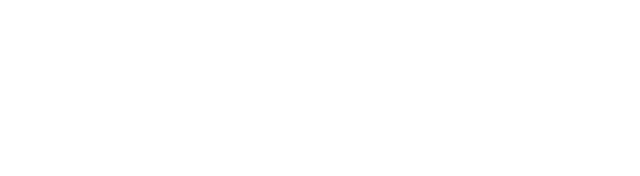
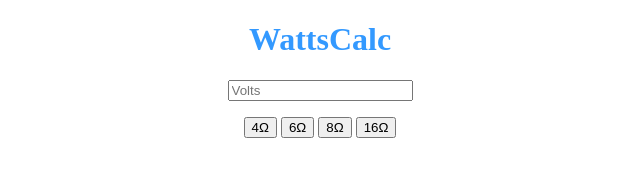
Before and after one commit to 97pedros/ampcalc, a plain HTML site: page code/html/index.html in a window 1280 px wide. Shown: the whole page, without its empty margins (320-960 px from the left). Drawn offline with Linux system fonts and the light colour scheme.

Commit message:
iniciei o layout

```diff
--- a/code/css/style.css
+++ b/code/css/style.css
@@ -1 +1,10 @@
-/* esse vai demorar um pouco
+body
+{
+    background-color: #ffffff;
+    text-align: center;
+}
+
+h1
+{
+    color: #3399ff;
+}
--- a/code/html/index.html
+++ b/code/html/index.html
@@ -4,9 +4,18 @@
     <head>
         <meta charset="utf-8">
         <title>Ampcalc</title>
-        <link rel="stylesheet" href="">
+        <link rel="stylesheet" href="../css/style.css">
     </head>
     <body>
         <script src="../javascript/main.js"></script>
+        <h1 id="tela">WattsCalc</h1>
+        <input type="number" id="txt_volts" placeholder="Volts">
+        <div name="botões">
+            <p></p>
+            <button>4Ω</button>
+            <button>6Ω</button>
+            <button>8Ω</button>
+            <button>16Ω</button>
+        </div>
     </body>
 </html>
```
